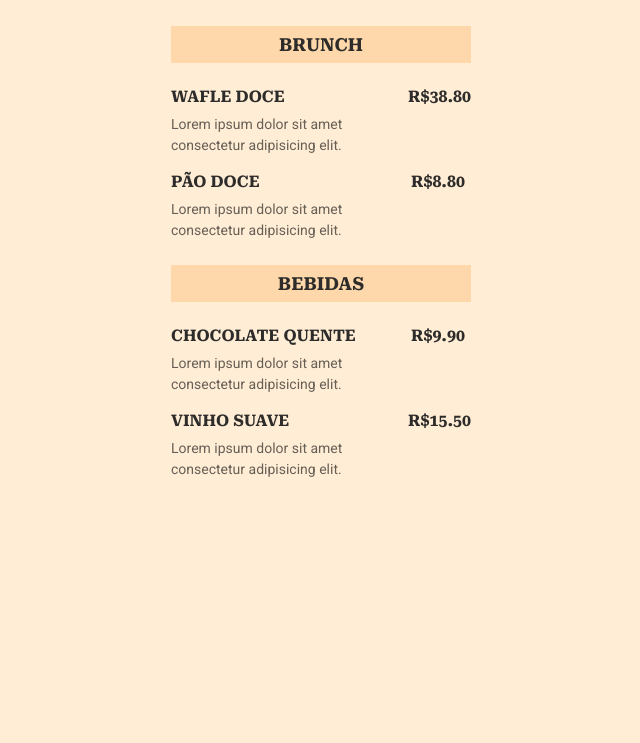
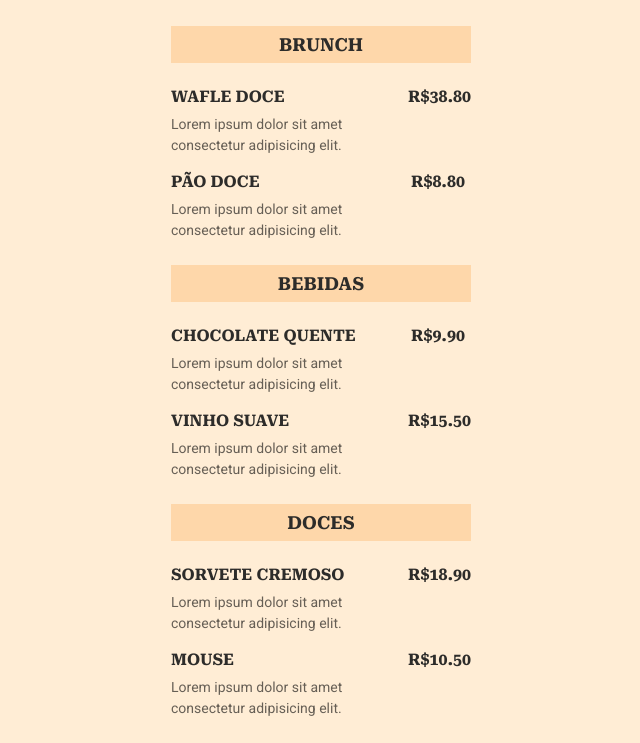
Before and after one commit to Luuisfeeh/maratona-explore, a plain HTML site: page index.html in a window 1280 px wide. Shown: the part 92-835 px from the top of the page, without its empty margins (319-959 px from the left). Before the commit the page ends 800 px from the top, so only its background shows below. Drawn offline with Linux system fonts and the light colour scheme.

Commit message:
atualizado.doces

```diff
--- a/index.html
+++ b/index.html
@@ -84,5 +84,35 @@
     </section>
 
 
+     <section>
+      <h2>Doces</h2>
+
+      <ul>
+        <li>
+          <div class="details">
+            <h3>Sorvete Cremoso</h3>
+            <p class="description">
+              Lorem ipsum dolor sit amet consectetur adipisicing elit.
+            </p>
+          </div>
+
+          <strong class="price">
+            R$18.90
+          </strong>
+        </li>
+
+        <li>
+          <div class="details">
+            <h3>Mouse</h3>
+            <p class="description">
+              Lorem ipsum dolor sit amet consectetur adipisicing elit.
+            </p>
+          </div>
+
+          <strong class="price">
+            R$10.50
+          </strong>
+      </ul>
+    </section>
   </body>
 </html>
```
